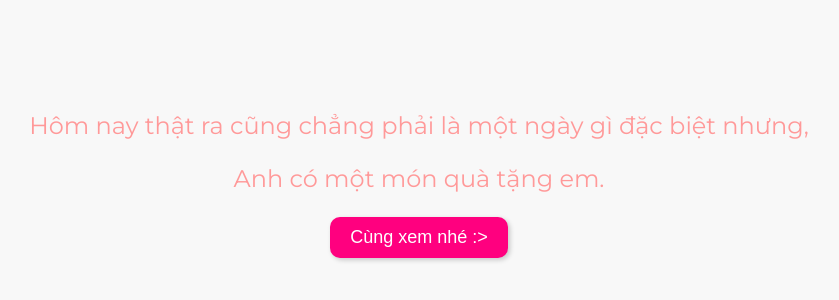
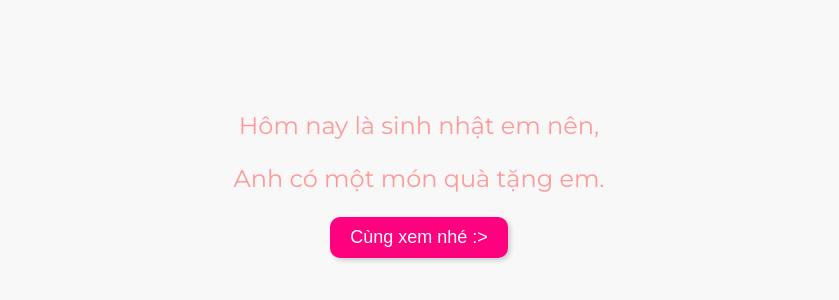
Before and after one commit to hung6033/foryou, a plain HTML site: page index.html in a window 1280 px wide. Shown: the part 218-518 px from the top of the page, without its empty margins (221-1060 px from the left). Drawn offline with Linux system fonts and the light colour scheme.

Commit message:
Update index.html

```diff
--- a/index.html
+++ b/index.html
@@ -270,7 +270,7 @@
   <body>
     <div class="container">
       <div class="intro" id="intro">
-        <p>Hôm nay thật ra cũng chẳng phải là một ngày gì đặc biệt nhưng,</p>
+        <p>Hôm nay là sinh nhật em nên,</p>
         <p>Anh có một món quà tặng em.</p>
         <button class="button start-button" id="start-button">
           <span class="text">Cùng xem nhé :></span>
```
